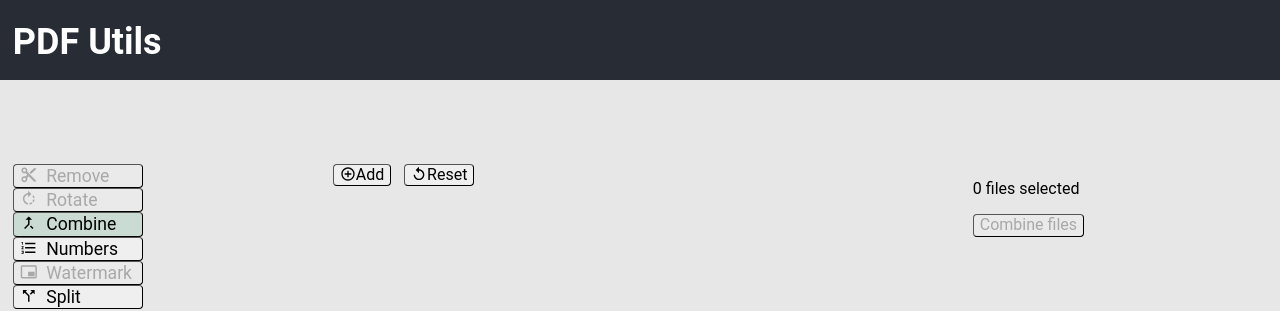
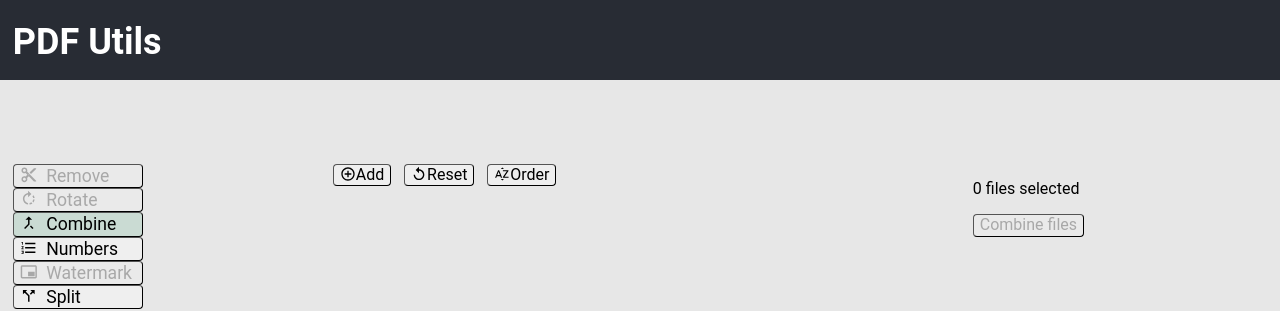
Before and after one commit to c1b3rt00lk1t/pdf-poc, a React (Vite) app: page / in a window 1280 px wide. Shown: the top 311 px of the page. Built offline with nearby package versions, Linux system fonts and the light colour scheme.

Commit message:
Add button for AZ sort and reverse

```diff
--- a/src/components/FileSelection.tsx
+++ b/src/components/FileSelection.tsx
@@ -3,11 +3,15 @@
  * Initially, the input must be able to optionally accept multiple files. A checkbox will allow to select if the user wants to select one or multiple files. In the final implementation the option to select multiple files will depend on the action the user wants to do
  */
 
-import { useRef } from "react";
+import { useRef, useState } from "react";
 import { Action } from "../types";
 import styles from "./FileSelection.module.css";
 import FileList from "./FileList";
-import { MdAddCircleOutline, MdOutlineReplay } from "react-icons/md";
+import {
+  MdAddCircleOutline,
+  MdOutlineReplay,
+  MdOutlineSortByAlpha,
+} from "react-icons/md";
 
 export interface FileSelectionProps {
   files: File[];
@@ -32,6 +36,7 @@ const FileSelection = ({
       ref.current.value = "";
     }
   };
+  const [orderAZ, setOrderAZ] = useState<number>(1);
 
   const handleClickAdd = () => {
     const input = document.createElement("input");
@@ -48,6 +53,16 @@ const FileSelection = ({
     };
     input.click();
   };
+
+  function handleClickOrder() {
+    setOrderAZ((orderAZ) => -orderAZ);
+    setOrderFiles(
+      [...orderFiles]
+        .map((idx) => ({ idx, name: files[idx].name }))
+        .sort((a, b) => -orderAZ * a.name.localeCompare(b.name))
+        .map((file) => file.idx)
+    );
+  }
 
   return (
     <div className={styles.FileSelection}>
@@ -66,6 +81,10 @@ const FileSelection = ({
           <MdOutlineReplay />
           <span>Reset </span>
         </button>
+        <button className={styles.button} onClick={handleClickOrder}>
+          <MdOutlineSortByAlpha />
+          <span>Order</span>
+        </button>
       </div>
       <FileList
         files={files}
```
